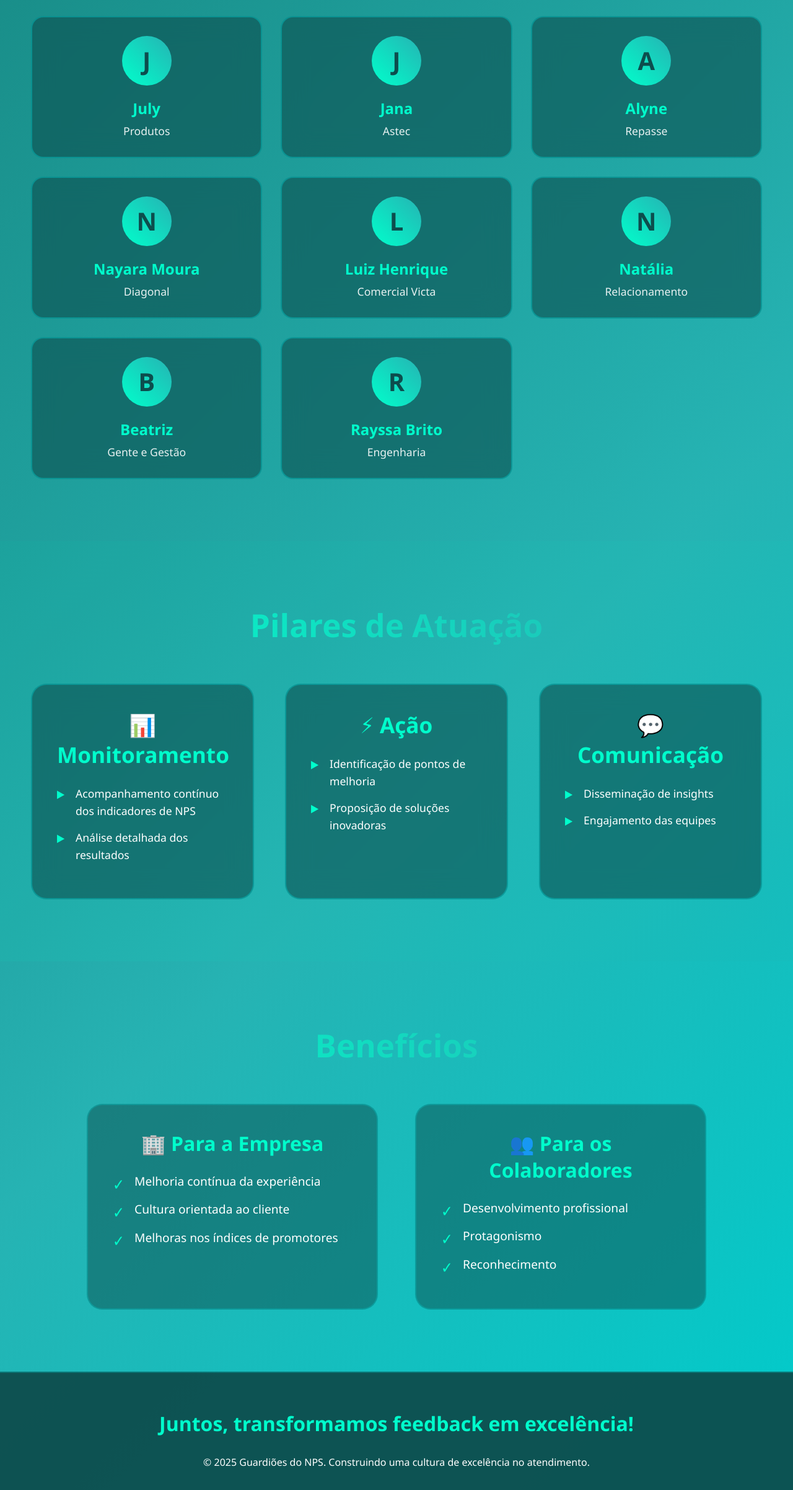
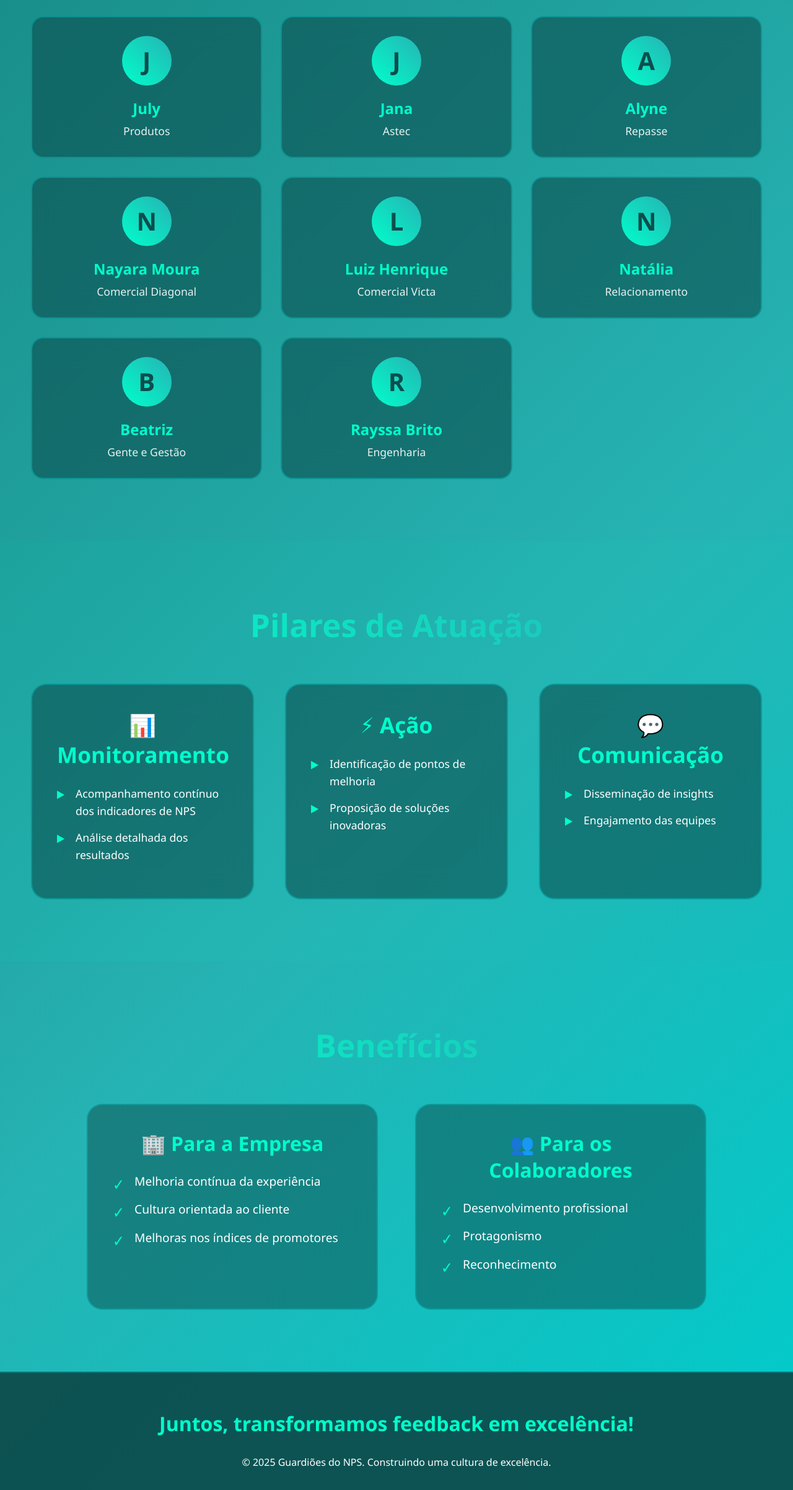
Before and after one commit to jocielefranca/Guardioes, a plain HTML site: page index.html in a window 1280 px wide. Shown: the part 2078-4482 px from the top of the page at 62% size. Drawn offline with Linux system fonts and the light colour scheme.

Commit message:
Update index.html

```diff
--- a/index.html
+++ b/index.html
@@ -647,7 +647,7 @@
             <div class="guardian-card fade-in">
                 <div class="guardian-avatar">N</div>
                 <div class="guardian-name">Nayara Moura</div>
-                <div class="guardian-area">Diagonal</div>
+                <div class="guardian-area">Comercial Diagonal</div>
             </div>
             <div class="guardian-card fade-in">
                 <div class="guardian-avatar">L</div>
@@ -727,7 +727,7 @@
     <footer>
         <div class="footer-content">
             <div class="footer-motto">Juntos, transformamos feedback em excelência!</div>
-            <p>&copy; 2025 Guardiões do NPS. Construindo uma cultura de excelência no atendimento.</p>
+            <p>&copy; 2025 Guardiões do NPS. Construindo uma cultura de excelência.</p>
         </div>
     </footer>
 
```
